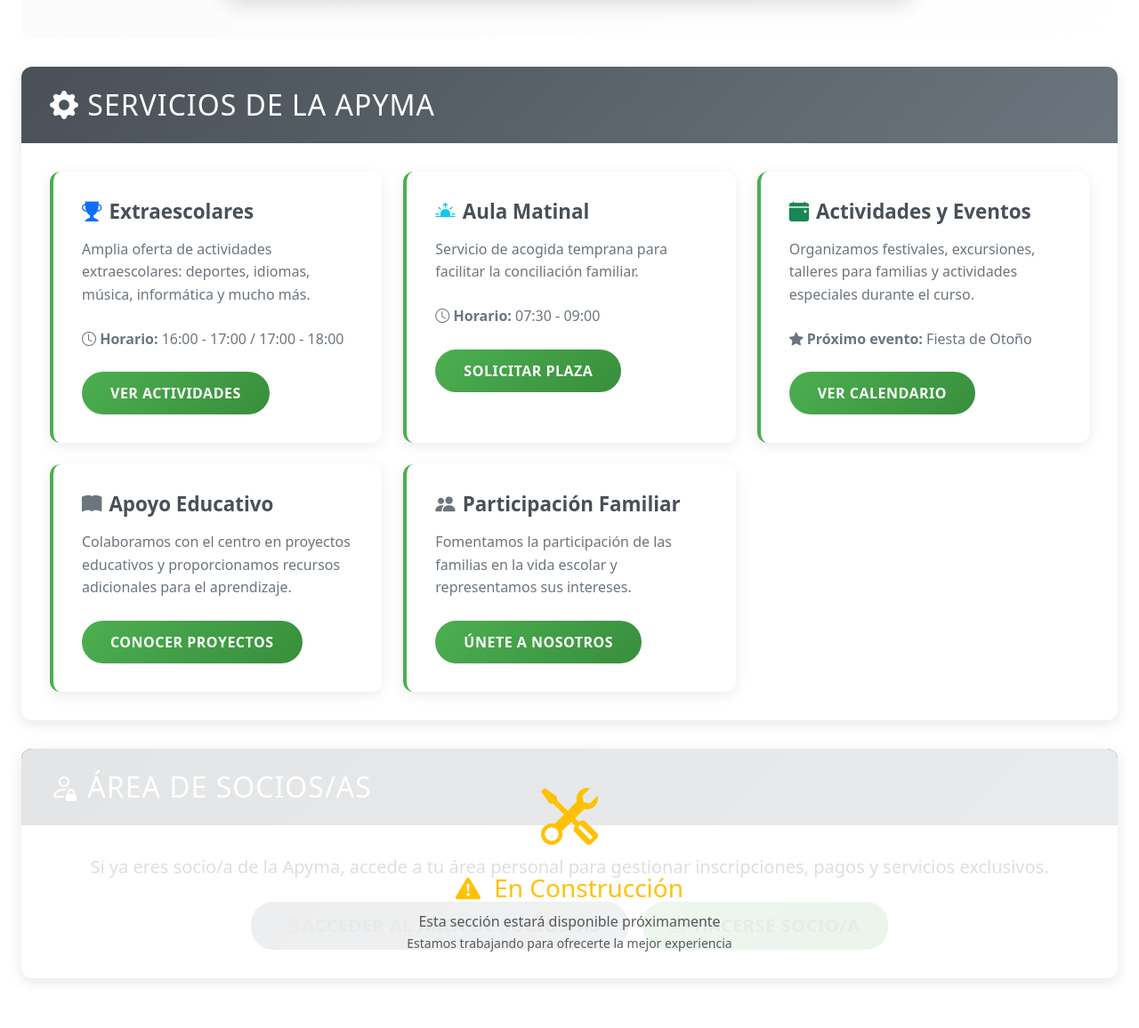
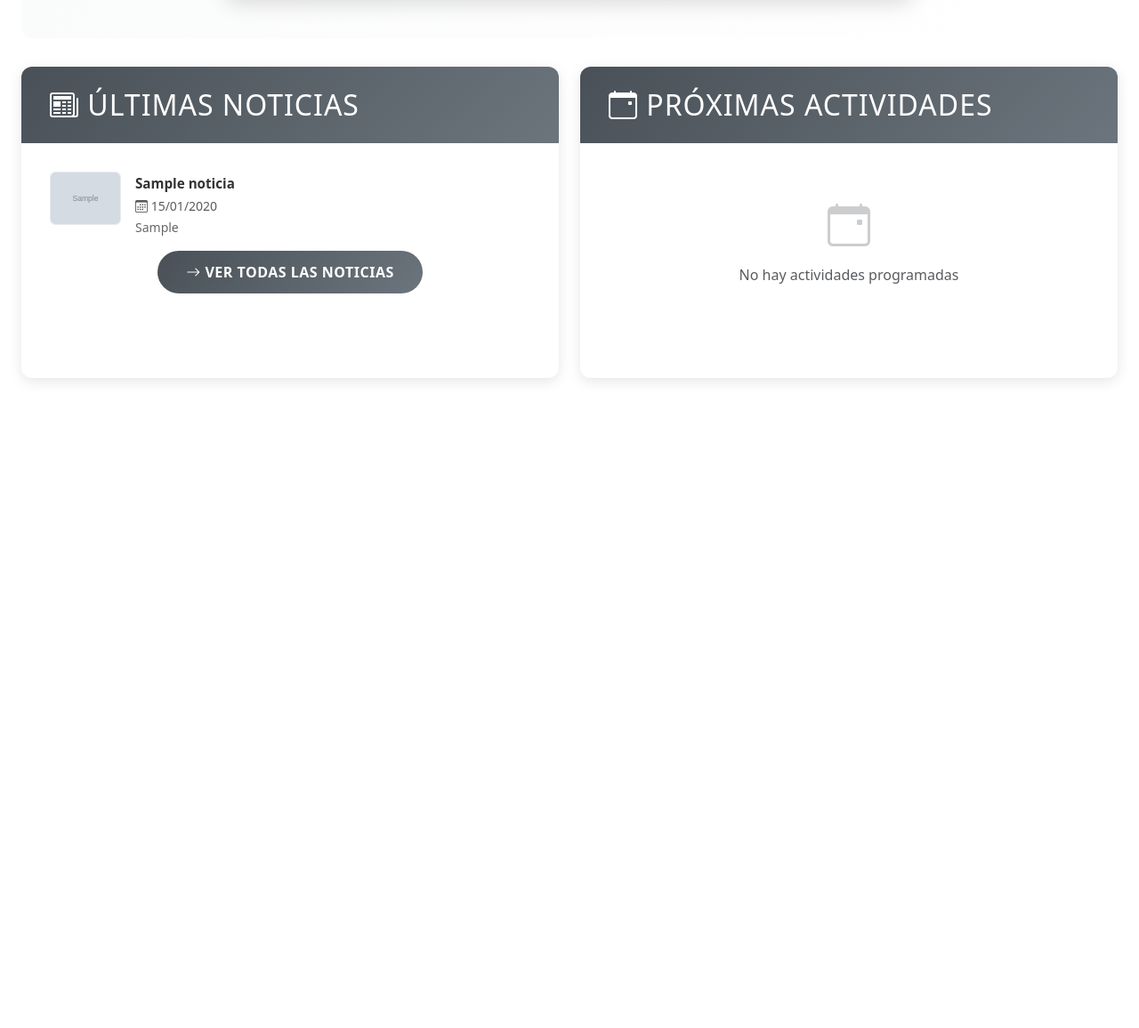
Before and after one commit to robeche/apyma-remontival, a Django app: page /es/ in a window 1280 px wide. Shown: the part 870-2026 px from the top of the page at 89% size. After the commit the page ends 1299 px from the top, so only its background shows below. Run offline with Django 5.2, Linux system fonts and the light colour scheme; tables that the repository leaves empty hold one stand-in row (values such as "Sample post"); grey boxes marked "Sample" are stand-in pictures.

Commit message:
Modificada página de inicio

```diff
--- a/usuarios/templates/usuarios/home.html
+++ b/usuarios/templates/usuarios/home.html
@@ -77,93 +77,117 @@
 </div>
 
 <!-- Servicios -->
-<div class="card card-modern fade-in-up">
+<div class="row g-4">
+    <!-- Columna de Noticias -->
+    <div class="col-lg-6">
+        <div class="card card-modern fade-in-up h-100">
             <div class="card-header card-header-modern">
-        <h2><i class="bi bi-gear-fill"></i> {% trans "Servicios de la Apyma" %}</h2>
+                <h2><i class="bi bi-newspaper"></i> {% trans "Últimas Noticias" %}</h2>
             </div>
             <div class="card-body card-body-modern">
-        <div class="row g-4">
-            <div class="col-lg-4 col-md-6">
-                <div class="service-card h-100">
-                    <h3><i class="bi bi-trophy-fill text-primary"></i> {% trans "Extraescolares" %}</h3>
-                    <p>{% trans "Amplia oferta de actividades extraescolares: deportes, idiomas, música, informática y mucho más." %}</p>
-                    <p><strong><i class="bi bi-clock"></i> {% trans "Horario" %}:</strong> 16:00 - 17:00 / 17:00 - 18:00</p>
-                    <a href="#" class="btn btn-success-modern btn-modern">{% trans "Ver actividades" %}</a>
+                {% if noticias_recientes %}
+                    {% for noticia in noticias_recientes %}
+                        <div class="news-item mb-3 {% if not forloop.last %}border-bottom pb-3{% endif %}">
+                            <div class="d-flex">
+                                {% if noticia.imagen %}
+                                    <div class="flex-shrink-0 me-3">
+                                        <img src="{{ noticia.imagen.url }}"
+                                             alt="{{ noticia.titulo }}"
+                                             class="rounded news-thumbnail"
+                                             style="width: 80px; height: 60px; object-fit: cover;">
+                                    </div>
+                                {% endif %}
+                                <div class="flex-grow-1">
+                                    <h5 class="news-title mb-1">
+                                        <a href="{% url 'noticia_detalle' noticia.id %}" class="text-decoration-none">
+                                            {% get_current_language as LANGUAGE_CODE %}
+                                            {% if LANGUAGE_CODE == 'eu' and noticia.titulo_eu %}
+                                                {{ noticia.titulo_eu }}
+                                            {% else %}
+                                                {{ noticia.titulo }}
+                                            {% endif %}
+                                        </a>
+                                    </h5>
+                                    <p class="text-muted small mb-1">
+                                        <i class="bi bi-calendar3"></i> {{ noticia.fecha_publicacion|date:"d/m/Y" }}
+                                    </p>
+                                    <p class="news-summary mb-0">
+                                        {% if LANGUAGE_CODE == 'eu' and noticia.resumen_eu %}
+                                            {{ noticia.resumen_eu|truncatewords:15 }}
+                                        {% else %}
+                                            {{ noticia.resumen|truncatewords:15 }}
+                                        {% endif %}
+                                    </p>
                                 </div>
                             </div>
-
-            <div class="col-lg-4 col-md-6">
-                <div class="service-card h-100">
-                    <h3><i class="bi bi-sunrise-fill text-info"></i> {% trans "Aula Matinal" %}</h3>
-                    <p>{% trans "Servicio de acogida temprana para facilitar la conciliación familiar." %}</p>
-                    <p><strong><i class="bi bi-clock"></i> {% trans "Horario" %}:</strong> 07:30 - 09:00</p>
-                    <a href="#" class="btn btn-success-modern btn-modern">{% trans "Solicitar plaza" %}</a>
                         </div>
+                    {% endfor %}
+                    <div class="text-center mt-3">
+                        <a href="{% url 'noticias' %}" class="btn btn-primary-modern btn-modern">
+                            <i class="bi bi-arrow-right"></i> {% trans "Ver todas las noticias" %}
+                        </a>
                     </div>
-
-            <div class="col-lg-4 col-md-6">
-                <div class="service-card h-100">
-                    <h3><i class="bi bi-calendar-event-fill text-success"></i> {% trans "Actividades y Eventos" %}</h3>
-                    <p>{% trans "Organizamos festivales, excursiones, talleres para familias y actividades especiales durante el curso." %}</p>
-                    <p><strong><i class="bi bi-star-fill"></i> {% trans "Próximo evento" %}:</strong> {% trans "Fiesta de Otoño" %}</p>
-                    <a href="#" class="btn btn-success-modern btn-modern">{% trans "Ver calendario" %}</a>
+                {% else %}
+                    <div class="text-center text-muted py-4">
+                        <i class="bi bi-newspaper" style="font-size: 3rem; opacity: 0.3;"></i>
+                        <p class="mt-2">{% trans "No hay noticias disponibles" %}</p>
                     </div>
-            </div>
-
-            <div class="col-lg-4 col-md-6">
-                <div class="service-card h-100">
-                    <h3><i class="bi bi-book-fill text-secondary"></i> {% trans "Apoyo Educativo" %}</h3>
-                    <p>{% trans "Colaboramos con el centro en proyectos educativos y proporcionamos recursos adicionales para el aprendizaje." %}</p>
-                    <a href="#" class="btn btn-success-modern btn-modern">{% trans "Conocer proyectos" %}</a>
-                </div>
-            </div>
-
-            <div class="col-lg-4 col-md-6">
-                <div class="service-card h-100">
-                    <h3><i class="bi bi-people-fill text-secondary"></i> {% trans "Participación Familiar" %}</h3>
-                    <p>{% trans "Fomentamos la participación de las familias en la vida escolar y representamos sus intereses." %}</p>
-                    <a href="#" class="btn btn-success-modern btn-modern">{% trans "Únete a nosotros" %}</a>
-                </div>
-            </div>
+                {% endif %}
             </div>
         </div>
     </div>
 
-<!-- Área de Socios -->
-<div class="card card-modern fade-in-up position-relative">
-    <!-- Banner En Construcción -->
-    <div class="position-absolute top-0 start-0 w-100 h-100 d-flex align-items-center justify-content-center"
-         style="background-color: rgba(255, 255, 255, 0.85); z-index: 10; border-radius: inherit;">
-        <div class="text-center">
-            <div class="mb-3">
-                <i class="bi bi-tools" style="font-size: 4rem; color: #ffc107;"></i>
+    <!-- Columna de Actividades -->
+    <div class="col-lg-6">
+        <div class="card card-modern fade-in-up h-100">
+            <div class="card-header card-header-modern">
+                <h2><i class="bi bi-calendar-event"></i> {% trans "Próximas Actividades" %}</h2>
             </div>
-            <h3 class="text-warning mb-2">
-                <i class="bi bi-exclamation-triangle-fill me-2"></i>
-                {% trans "En Construcción" %}
-            </h3>
-            <p class="text-muted mb-0">
-                {% trans "Esta sección estará disponible próximamente" %}
+            <div class="card-body card-body-modern">
+                {% if actividades_proximas %}
+                    {% for actividad in actividades_proximas %}
+                        <div class="activity-item mb-3 {% if not forloop.last %}border-bottom pb-3{% endif %}">
+                            <div class="d-flex">
+                                {% if actividad.imagen %}
+                                    <div class="flex-shrink-0 me-3">
+                                        <img src="{{ actividad.imagen.url }}"
+                                             alt="{{ actividad.titulo }}"
+                                             class="rounded activity-thumbnail"
+                                             style="width: 80px; height: 60px; object-fit: cover;">
+                                    </div>
+                                {% endif %}
+                                <div class="flex-grow-1">
+                                    <h5 class="activity-title mb-1">
+                                        <a href="{% url 'actividad_detalle' actividad.id %}" class="text-decoration-none">
+                                            {{ actividad.titulo|default:actividad.get_tipo_actividad_display }}
+                                        </a>
+                                    </h5>
+                                    <p class="text-muted small mb-1">
+                                        <i class="bi bi-calendar3"></i> {{ actividad.fecha|date:"d/m/Y" }}
+                                        <i class="bi bi-clock ms-2"></i> {{ actividad.hora_comienzo|time:"H:i" }}
+                                        {% if actividad.donde %}
+                                            <i class="bi bi-geo-alt ms-2"></i> {{ actividad.donde }}
+                                        {% endif %}
                                     </p>
-            <small class="text-muted">
-                {% trans "Estamos trabajando para ofrecerte la mejor experiencia" %}
-            </small>
+                                    <p class="activity-description mb-0">
+                                        {{ actividad.descripcion|truncatewords:15 }}
+                                    </p>
                                 </div>
                             </div>
-
-    <!-- Contenido original (visible a través del banner) -->
-    <div class="card-header card-header-modern">
-        <h2><i class="bi bi-person-lock"></i> {% trans "Área de Socios/as" %}</h2>
                         </div>
-    <div class="card-body card-body-modern text-center">
-        <p class="lead">{% trans "Si ya eres socio/a de la Apyma, accede a tu área personal para gestionar inscripciones, pagos y servicios exclusivos." %}</p>
-        <div class="d-flex justify-content-center gap-3 flex-wrap mt-4">
-            <button class="btn btn-primary-modern btn-modern btn-lg" disabled>
-                <i class="bi bi-box-arrow-in-right"></i> {% trans "Acceder al área de socios/as" %}
-            </button>
-            <button class="btn btn-success-modern btn-modern btn-lg" disabled>
-                <i class="bi bi-person-plus"></i> {% trans "Hacerse socio/a" %}
-            </button>
+                    {% endfor %}
+                    <div class="text-center mt-3">
+                        <a href="{% url 'actividades' %}" class="btn btn-success-modern btn-modern">
+                            <i class="bi bi-arrow-right"></i> {% trans "Ver todas las actividades" %}
+                        </a>
+                    </div>
+                {% else %}
+                    <div class="text-center text-muted py-4">
+                        <i class="bi bi-calendar-event" style="font-size: 3rem; opacity: 0.3;"></i>
+                        <p class="mt-2">{% trans "No hay actividades programadas" %}</p>
+                    </div>
+                {% endif %}
+            </div>
         </div>
     </div>
 </div>
@@ -186,6 +210,55 @@
         height: 400px !important;
     }
 }
+
+/* Estilos para noticias y actividades */
+.news-item, .activity-item {
+    transition: all 0.3s ease;
+}
+
+.news-item:hover, .activity-item:hover {
+    background-color: rgba(0, 123, 255, 0.02);
+    border-radius: 8px;
+    padding: 8px;
+    margin: -8px;
+}
+
+.news-title a, .activity-title a {
+    color: #333;
+    font-size: 0.95rem;
+    font-weight: 600;
+    line-height: 1.3;
+}
+
+.news-title a:hover, .activity-title a:hover {
+    color: #007bff;
+}
+
+.news-summary, .activity-description {
+    font-size: 0.875rem;
+    color: #666;
+    line-height: 1.4;
+}
+
+.news-thumbnail, .activity-thumbnail {
+    border: 1px solid #e9ecef;
+}
+
+/* Responsive para móviles */
+@media (max-width: 768px) {
+    .news-thumbnail, .activity-thumbnail {
+        width: 60px !important;
+        height: 45px !important;
+    }
+
+    .news-title, .activity-title {
+        font-size: 0.9rem;
+    }
+
+    .news-summary, .activity-description {
+        font-size: 0.8rem;
+    }
+}
 </style>
 
 {% endblock %}
--- a/usuarios/views.py
+++ b/usuarios/views.py
@@ -191,7 +191,25 @@ def admin_login_view(request):
 
 def home(request):
     """Página de inicio pública con información de la Apyma"""
-    return render(request, 'usuarios/home.html')
+    from django.utils import timezone
+
+    # Obtener las últimas 5 noticias publicadas
+    noticias_recientes = Noticia.objects.filter(
+        publicada=True,
+        fecha_publicacion__lte=timezone.now()
+    ).order_by('-fecha_publicacion')[:5]
+
+    # Obtener las próximas 5 actividades
+    actividades_proximas = Actividad.objects.filter(
+        fecha__gte=timezone.now().date()
+    ).order_by('fecha', 'hora_comienzo')[:5]
+
+    context = {
+        'noticias_recientes': noticias_recientes,
+        'actividades_proximas': actividades_proximas,
+    }
+
+    return render(request, 'usuarios/home.html', context)
 
 @login_required
 def dashboard(request):
```
Lines whose indentation alone changed are shown as unchanged.
